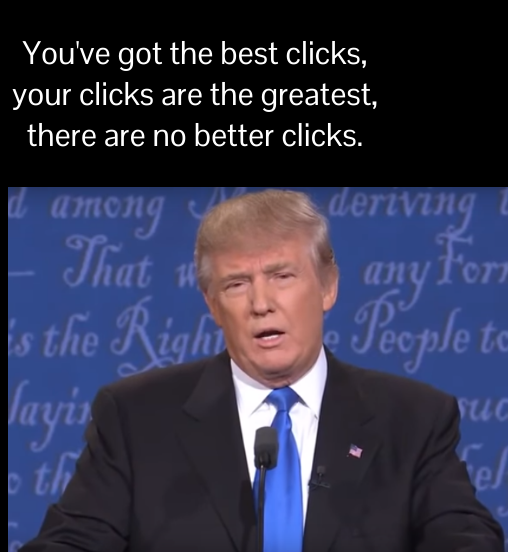
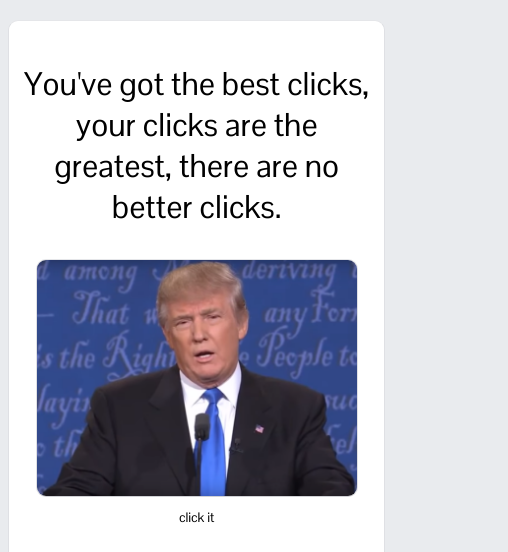
Before and after one commit to MantraTechnology/donaldsniffs, a plain HTML site: page index.html in a window 390 px wide. Shown: the top 552 px of the page, 508 px wide, since content can reach past the window. Drawn offline with Linux system fonts and the light colour scheme.

Commit message:
white background

```diff
--- a/index.html
+++ b/index.html
@@ -17,15 +17,15 @@
     </head>
     <body>
 
-        <p>You've got the best clicks, your clicks are the greatest, there are no better clicks.</p>
+        <div class="content-wrapper">
 
-        <img src="theshithesays/isvulgar/donaldnosniffles.PNG" id="show-me-your-trump-face"/>
-        <br/>
-        <sub>click it</sub>
+            <p>You've got the best clicks, your clicks are the greatest, there are no better clicks.</p>
 
-        <p>Seriously, the best clicks.</p>
+            <img src="theshithesays/isvulgar/donaldnosniffles.PNG" id="show-me-your-trump-face"/>
+            <br/>
+            <sub>click it</sub>
 
-        <div class="dontation-wrapper">
+            <p>Seriously, the best clicks.</p>
 
         </div>
 
--- a/theshithesays/isfilledwithlies/site.css
+++ b/theshithesays/isfilledwithlies/site.css
@@ -1,14 +1,38 @@
 body {
-    background:black;
-    color:white;
+    background:#E9EBEE;
+    color:black;
     text-align:center;
     font-family: 'Pontano Sans', sans-serif;
 }
 
 #show-me-your-trump-face {
     width:500px;
+    border: solid 1px;
+    border-color: #e5e6e9 #dfe0e4 #d0d1d5;
+    border-radius: 10px;
 }
 
 p {
     font-size:2em;
 }
+
+.content-wrapper {
+    text-align:center;
+    background:white;
+    border: solid 1px;
+    border-color: #e5e6e9 #dfe0e4 #d0d1d5;
+    border-radius: 10px;
+    width:80%;
+    margin:20px auto 0;
+    padding:10px;
+}
+
+@media (max-width:650px) {
+    .content-wrapper {
+        width:95%;
+    }
+    #show-me-your-trump-face {
+        width:90%;
+        text-align:center;
+    }
+}
```
